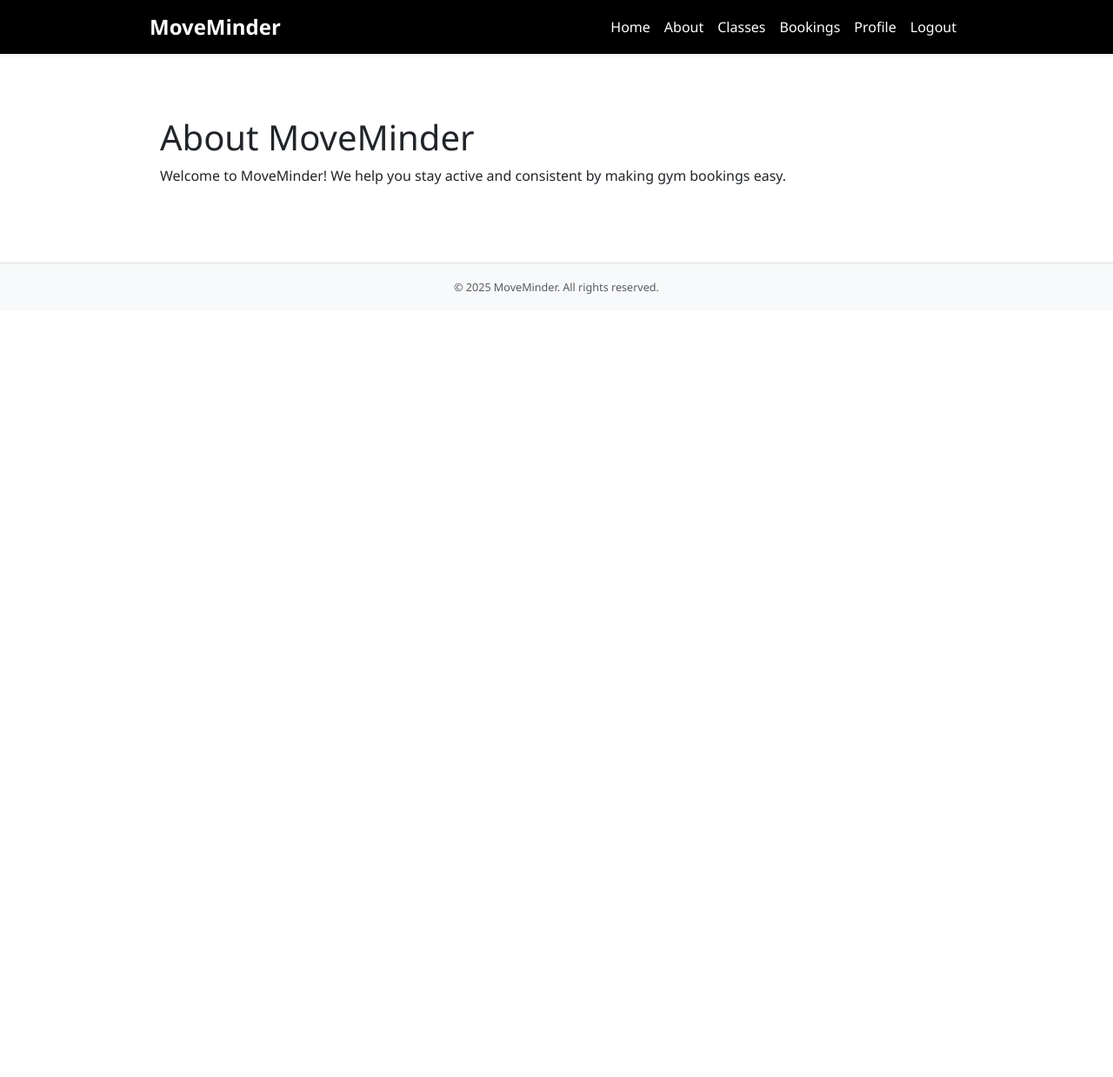
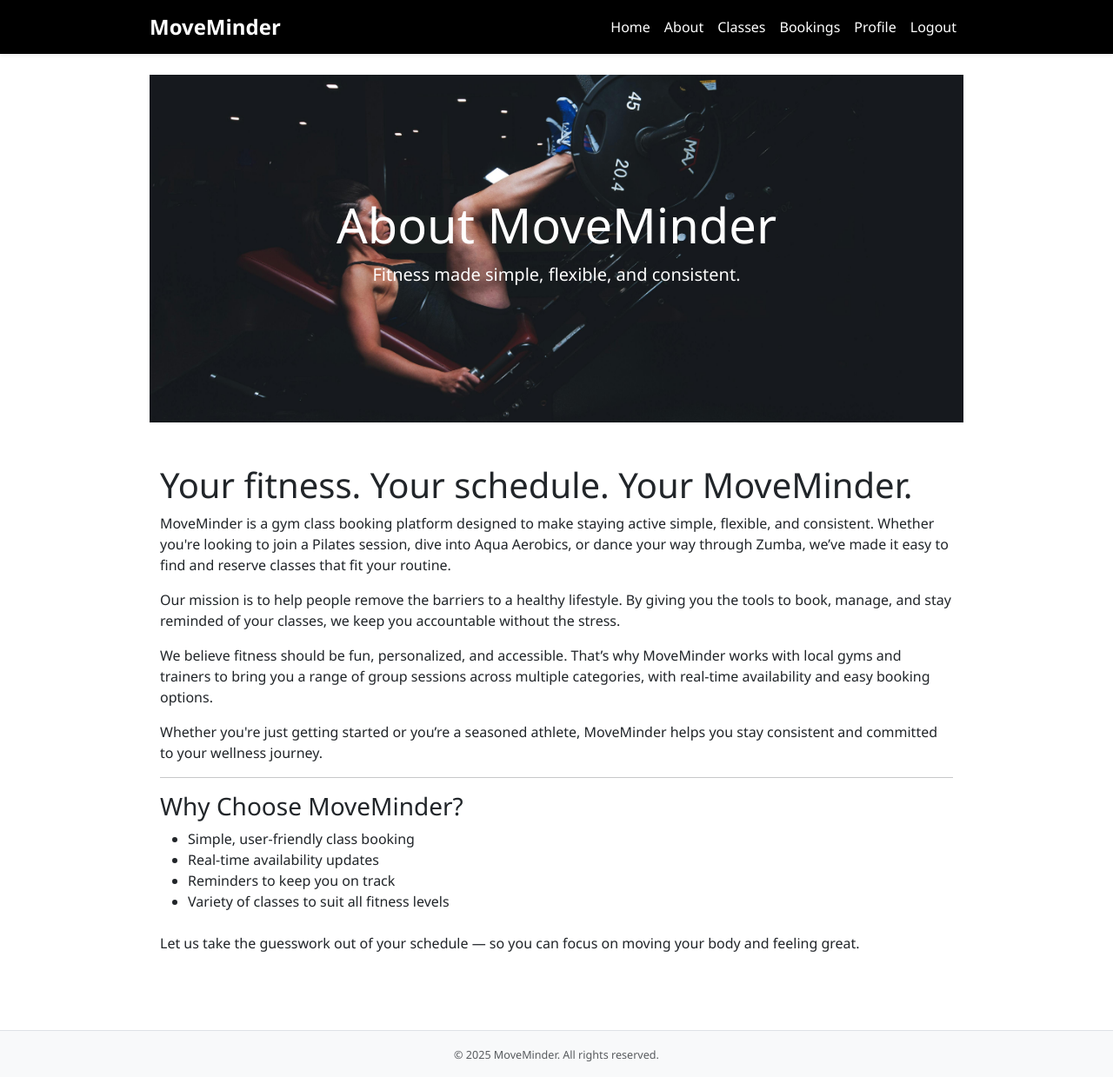
Before and after one commit to stacykimberley/moveminder, a Django app: page /about/ in a window 1280 px wide. Shown: the whole page at 87% size. Before the commit the page ends 338 px from the top, so only its background shows below. Run offline with Django 3.2, Linux system fonts and the light colour scheme.

Commit message:
add text to about.html, hero image and styling

```diff
--- a/booking/templates/booking/about.html
+++ b/booking/templates/booking/about.html
@@ -2,8 +2,46 @@
 {% load static %}
 
 {% block content %}
+
+<!-- Hero Section -->
+<div class="about-hero text-white text-center d-flex align-items-center justify-content-center">
+    <div>
+        <h1 class="display-4">About MoveMinder</h1>
+        <p class="lead">Fitness made simple, flexible, and consistent.</p>
+    </div>
+</div>
+
+<!-- Main Content -->
 <div class="container py-5">
-    <h1>About MoveMinder</h1>
-    <p>Welcome to MoveMinder! We help you stay active and consistent by making gym bookings easy.</p>
+    <h1>Your fitness. Your schedule. Your MoveMinder.</h1>
+
+    <p>
+        MoveMinder is a gym class booking platform designed to make staying active simple, flexible, and consistent.
+        Whether you're looking to join a Pilates session, dive into Aqua Aerobics, or dance your way through Zumba, we’ve made it easy to find and reserve classes that fit your routine.
+    </p>
+
+    <p>
+        Our mission is to help people remove the barriers to a healthy lifestyle. By giving you the tools to book, manage, and stay reminded of your classes, we keep you accountable without the stress.
+    </p>
+
+    <p>
+        We believe fitness should be fun, personalized, and accessible. That’s why MoveMinder works with local gyms and trainers to bring you a range of group sessions across multiple categories, with real-time availability and easy booking options.
+    </p>
+
+    <p>
+        Whether you're just getting started or you’re a seasoned athlete, MoveMinder helps you stay consistent and committed to your wellness journey.
+    </p>
+
+    <hr>
+
+    <h3>Why Choose MoveMinder?</h3>
+    <ul>
+        <li>Simple, user-friendly class booking</li>
+        <li>Real-time availability updates</li>
+        <li>Reminders to keep you on track</li>
+        <li>Variety of classes to suit all fitness levels</li>
+    </ul>
+
+    <p class="mt-4">Let us take the guesswork out of your schedule — so you can focus on moving your body and feeling great.</p>
 </div>
 {% endblock %}
--- a/static/css/style.css
+++ b/static/css/style.css
@@ -46,6 +46,16 @@ body {
   width: 100%;
 }
 
+.about-hero {
+    background-image: url('/static/images/about-banner.jpg');
+    background-size: cover;
+    background-position: center;
+    background-repeat: no-repeat;
+    height: 50vh;
+    padding: 2rem;
+}
+
+
 /* Footer styles */
 footer {
     font-size: 0.9rem;
```
Also changed, not shown: static/images/about-banner.jpg (added).
